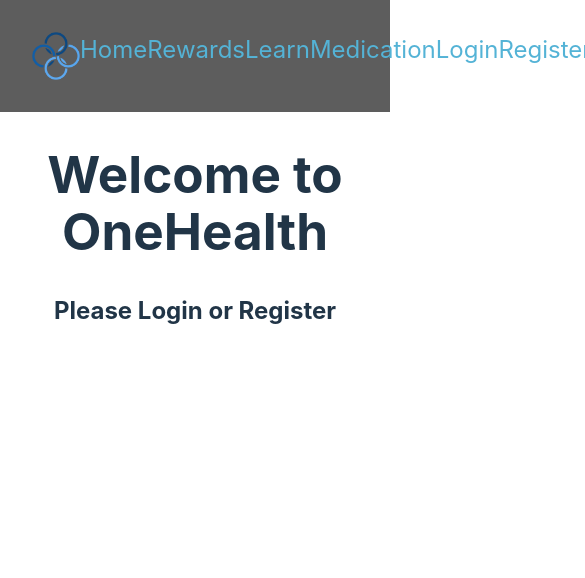
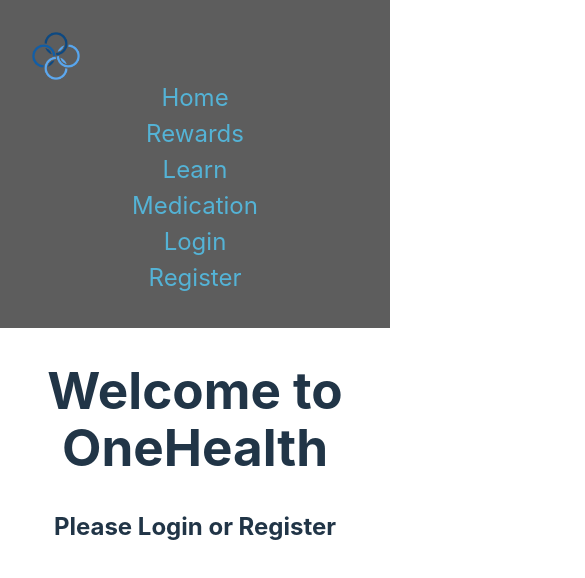
Before and after one commit to patoneill24/OneHealthWebApp, a React (Vite) app in the folder client/: page / in a window 390 px wide. Shown: the top 578 px of the page, 585 px wide, since content can reach past the window. Built offline with nearby package versions, Linux system fonts and the light colour scheme.

Commit message:
Add rough mobile first design to navbar

```diff
--- a/client/src/App.css
+++ b/client/src/App.css
@@ -117,3 +117,14 @@
     margin: 1em;
   }
 }
+
+@media (max-width: 425px) {
+  .nav-container {
+    flex-direction: column;
+    align-items: center;
+  }
+
+  .nav-container .logo {
+    align-self: flex-start;
+  }
+}
```
